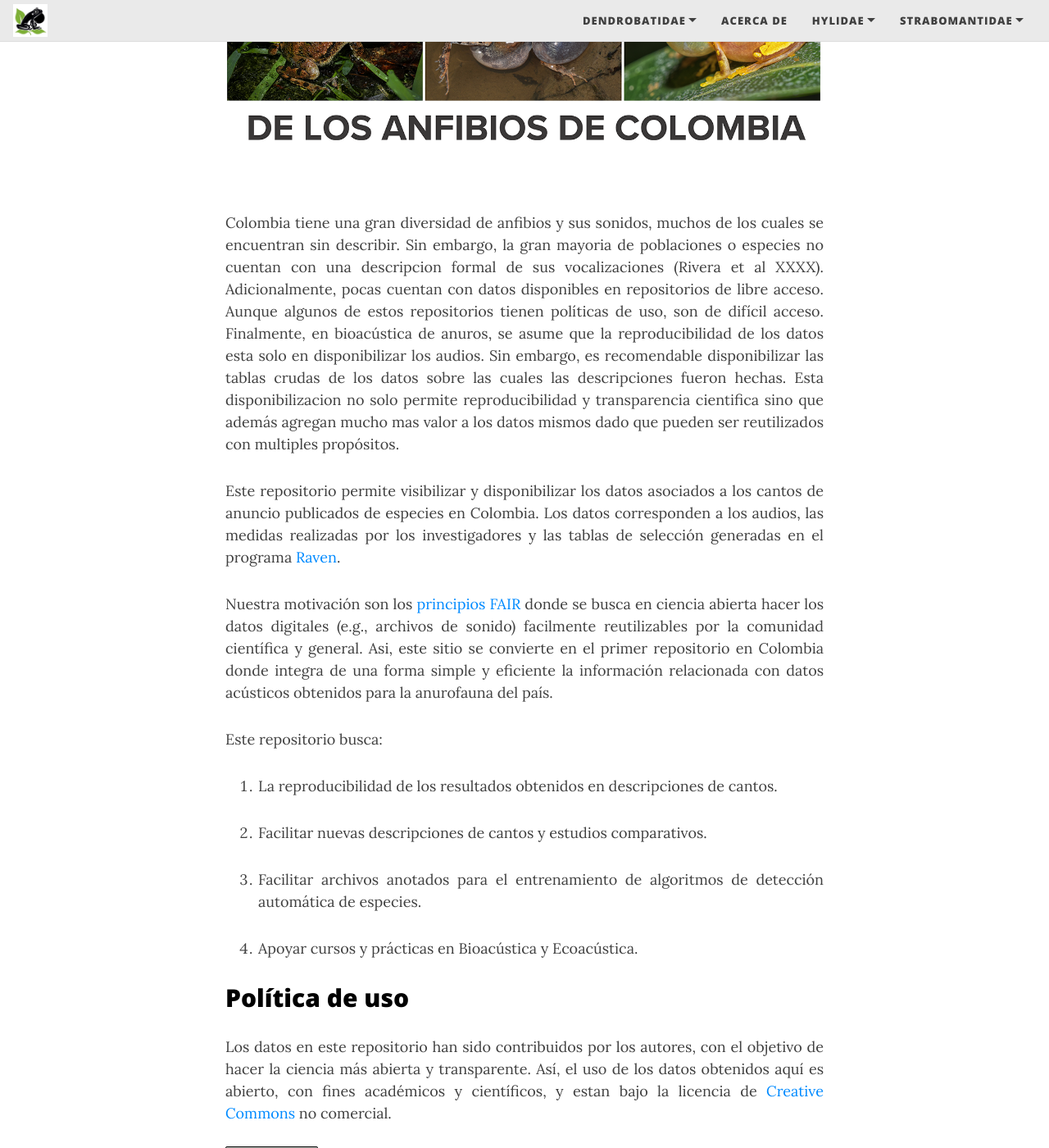
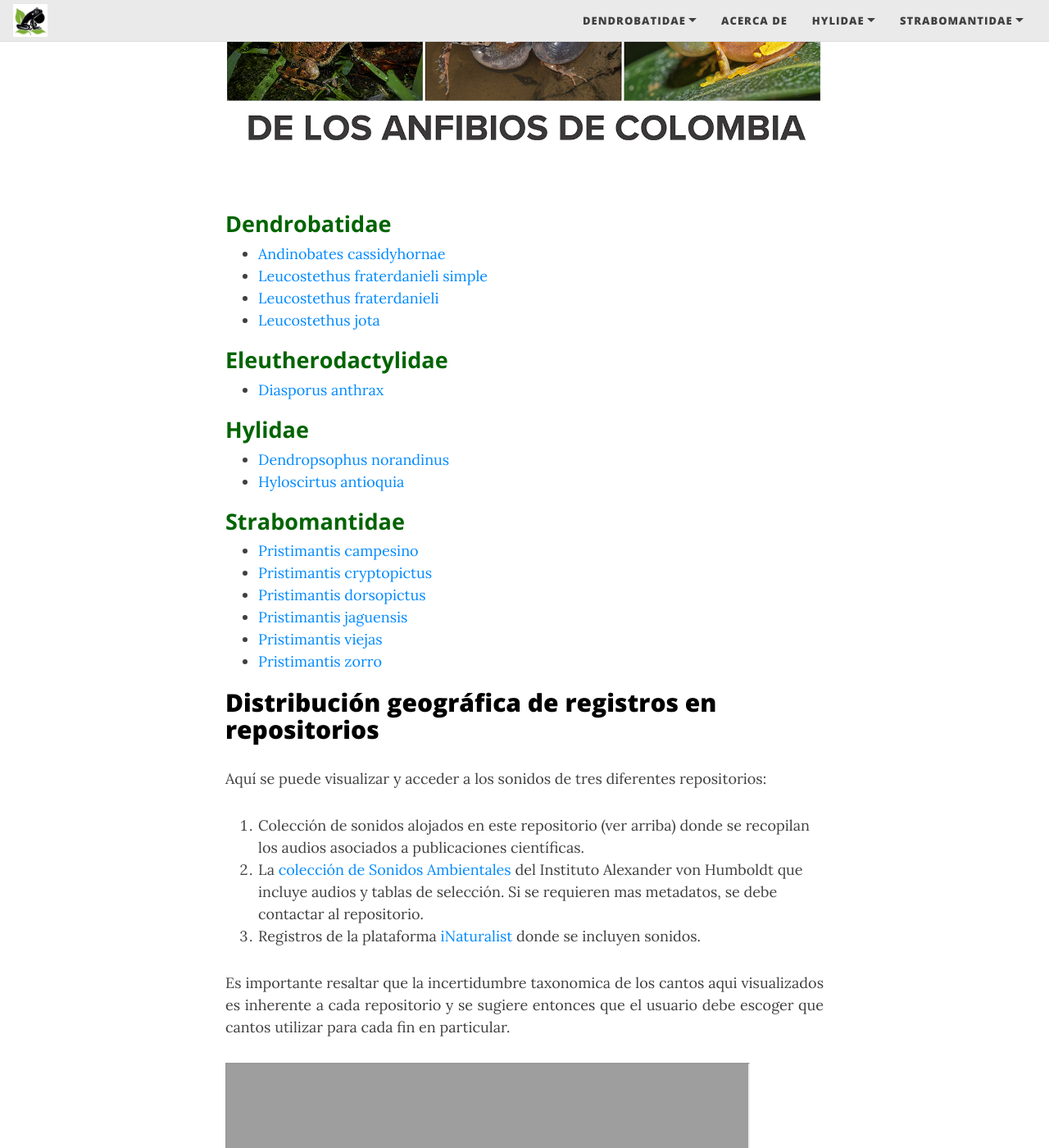
Before and after one commit to colombianfrogs/sounds, a Jekyll site: the page built from docs/index.md, in a window 1280 px wide and 1400 px high, scrolled down 493 px. Shown: the whole window at 82% size. Built offline with Jekyll 4.4.1, drawn with Linux system fonts in a browser that asks for light colours; some of the changed text lies outside the part shown; grey boxes are pictures that could not be loaded.

Commit message:
Update index.md

```diff
--- a/docs/index.md
+++ b/docs/index.md
@@ -45,33 +45,6 @@
 
 <br>
 
-Colombia tiene una gran diversidad de anfibios y sus sonidos, muchos de los cuales se encuentran sin describir. Sin embargo, la gran mayoria de poblaciones o especies no cuentan con una descripcion formal de sus vocalizaciones (Rivera et al XXXX). Adicionalmente, pocas cuentan con datos disponibles en repositorios de libre acceso. Aunque algunos de estos repositorios tienen políticas de uso, son de difícil acceso. Finalmente, en bioacústica de anuros, se asume que la reproducibilidad de los datos esta solo en disponibilizar los audios. Sin embargo, es recomendable disponibilizar las tablas crudas de los datos sobre las cuales las descripciones fueron hechas. Esta disponibilizacion no solo permite reproducibilidad y transparencia cientifica sino que además agregan mucho mas valor a los datos mismos dado que pueden ser reutilizados con multiples propósitos.
-
-Este repositorio permite visibilizar y disponibilizar los datos asociados a los cantos de anuncio publicados de especies en Colombia. Los datos corresponden a los audios, las medidas realizadas por los investigadores y las tablas de selección generadas en el programa [Raven](https://store.birds.cornell.edu/collections/raven-sound-software).
-
-Nuestra motivación son los [principios FAIR](https://www.go-fair.org/fair-principles/) donde se busca en ciencia abierta hacer los datos digitales (e.g., archivos de sonido) facilmente reutilizables por la comunidad científica y general. Asi, este sitio se convierte en el primer repositorio en Colombia donde integra de una forma simple y eficiente la información relacionada con datos acústicos obtenidos para la anurofauna del país.
-
-Este repositorio busca:
-
-1.  La reproducibilidad de los resultados obtenidos en descripciones de cantos.
-
-2.  Facilitar nuevas descripciones de cantos y estudios comparativos.
-
-3.  Facilitar archivos anotados para el entrenamiento de algoritmos de detección automática de especies.
-
-4.  Apoyar cursos y prácticas en Bioacústica y Ecoacústica.
-
-## Política de uso
-Los datos en este repositorio han sido contribuidos por los autores, con el objetivo de hacer la ciencia más abierta y transparente. Así, el uso de los datos obtenidos aquí es abierto, con fines académicos y científicos, y estan bajo la licencia de [Creative Commons](https://co.creativecommons.net/tipos-de-licencias/) no comercial.
-<br><br>
-<img src="images/by-nc.png" style="width:3cm;">
-
-## Como contribuir?
-Este proyecto funciona de forma similar a una colección herpetológica de ejemplares, donde el autor somete los datos relacionados a su estudio [acústico] (e.g., audios, tablas, links) para poder ser visualizados y disponibles a la comunidad académica.
-
-Si estas interesado y tienes mas preguntas <a href="mailto:sonidoscolombia@gmail.com">contáctanos</a>
-
-## Especies incluidas en este repositorio
 
 # Dendrobatidae
 - [Andinobates cassidyhornae](Andinobates_cassidyhornae.md)
@@ -131,3 +104,13 @@
 
 ## Recursos en Bioacústica
 [Bioacoustics Talks](https://www.birds.cornell.edu/ccb/bioacoustalks/)
+
+## Política de uso
+Los datos en este repositorio han sido contribuidos por los autores, con el objetivo de hacer la ciencia más abierta y transparente. Así, el uso de los datos obtenidos aquí es abierto, con fines académicos y científicos, y estan bajo la licencia de [Creative Commons](https://co.creativecommons.net/tipos-de-licencias/) no comercial.
+<br><br>
+<img src="images/by-nc.png" style="width:3cm;">
+
+## Como contribuir?
+Este proyecto funciona de forma similar a una colección herpetológica de ejemplares, donde el autor somete los datos relacionados a su estudio [acústico] (e.g., audios, tablas, links) para poder ser visualizados y disponibles a la comunidad académica.
+
+Si estas interesado y tienes mas preguntas <a href="mailto:sonidoscolombia@gmail.com">contáctanos</a>
```
